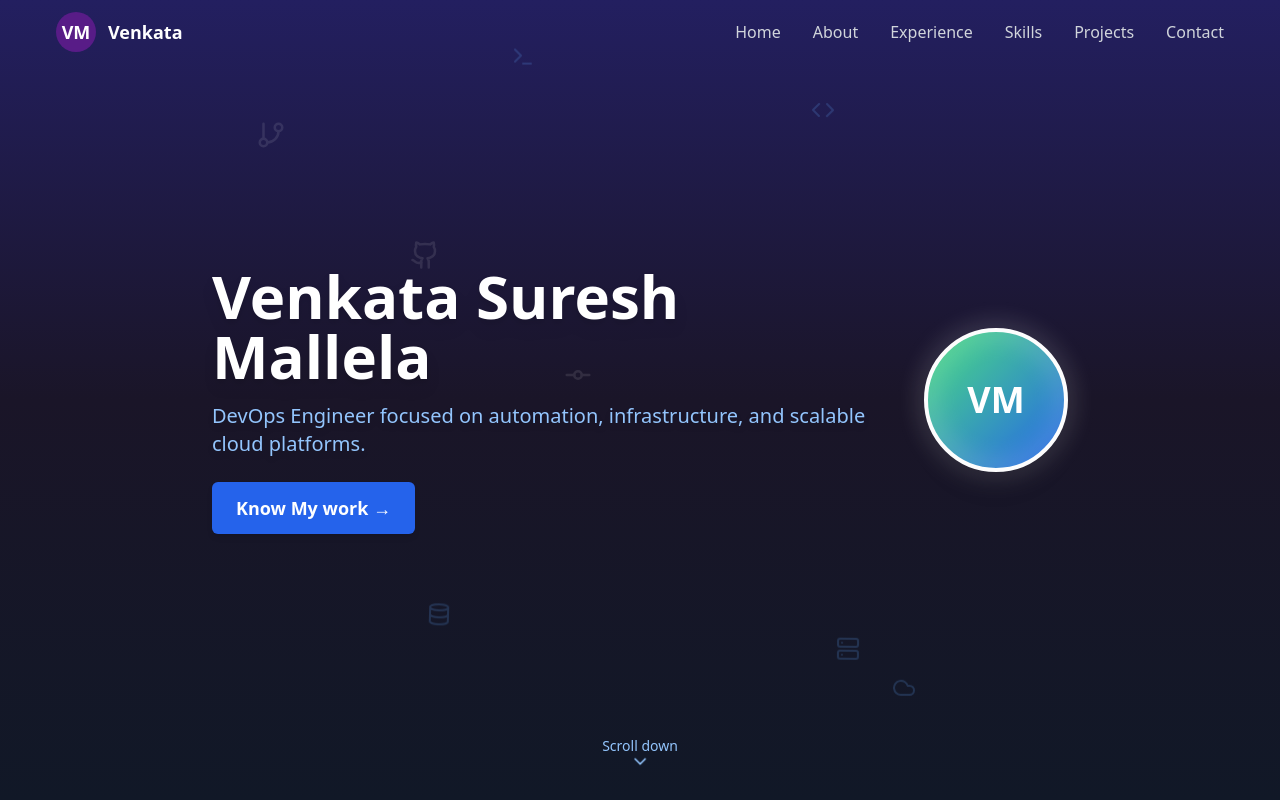
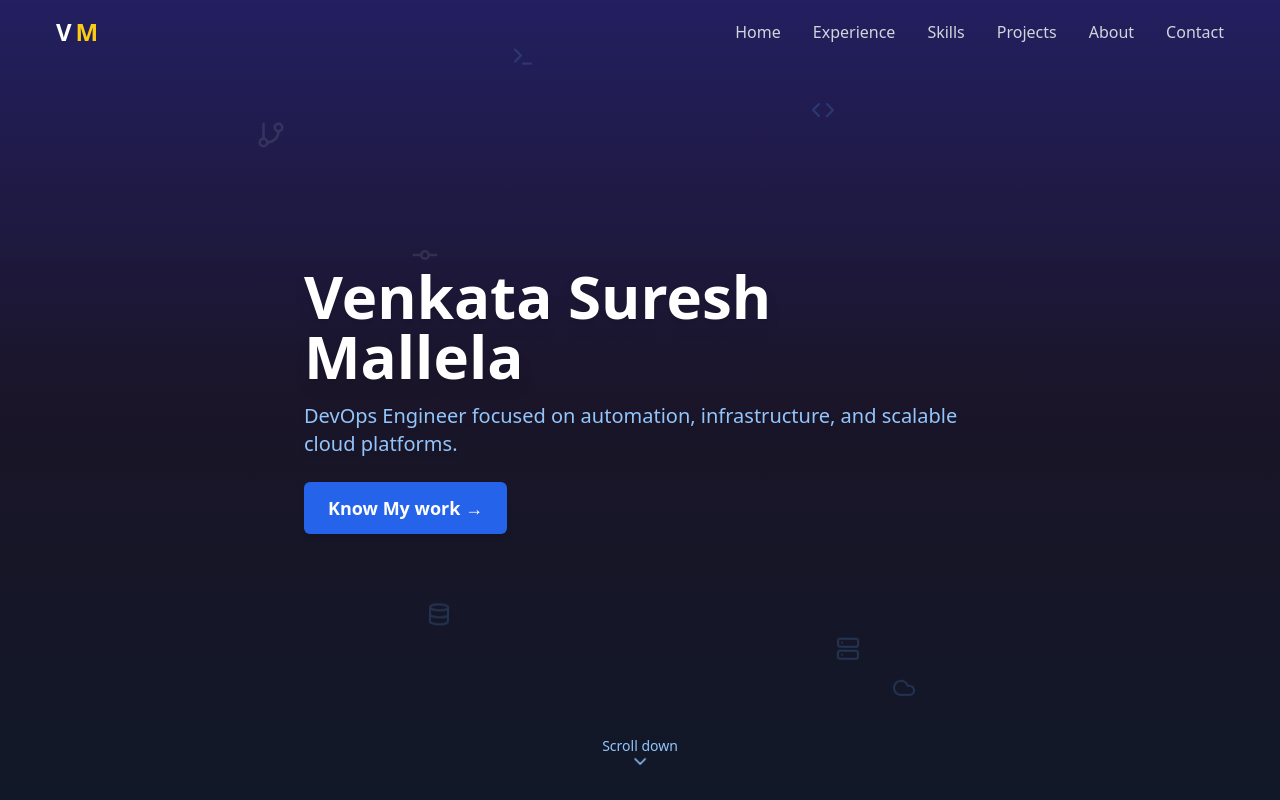
Before and after one commit to mallelasuresh1999/Venkata-Suresh-Mallela, a React (Vite) app: page / in a window 1280 px wide. Shown: the top 800 px of the page. Built offline with nearby package versions, Linux system fonts and the light colour scheme.

Commit message:
Modified the Header Section

```diff
--- a/src/components/Header.tsx
+++ b/src/components/Header.tsx
@@ -15,12 +15,25 @@ const Header = () => {
 
   const navItems = [
     { label: "Home", href: "#home" },
-    { label: "About", href: "#about" },
     { label: "Experience", href: "#experience" },
     { label: "Skills", href: "#skills" },
     { label: "Projects", href: "#projects" },
+    { label: "About", href: "#about" },
     { label: "Contact", href: "#contact" },
   ];
+
+  const handleNavClick = (e: React.MouseEvent<HTMLAnchorElement>, href: string) => {
+    e.preventDefault();
+    const target = document.querySelector(href);
+    if (target) {
+      const yOffset = -60;
+      const y = target.getBoundingClientRect().top + window.pageYOffset + yOffset;
+      window.scrollTo({ top: y, behavior: "smooth" });
+    } else if (href === "#home") {
+      window.scrollTo({ top: 0, behavior: "smooth" });
+    }
+    setIsMenuOpen(false);
+  };
 
   return (
     <header
@@ -30,18 +43,15 @@ const Header = () => {
     >
       <div className="container mx-auto px-4">
         <div className="flex items-center justify-between h-16">
-          <div className="flex items-center space-x-3">
-            <div className="bg-purple-900 text-white rounded-full w-10 h-10 flex items-center justify-center font-bold text-lg">
-              VM
-            </div>
-            {/* Updated Venkata Text */}
-            <a
-              href="#contact"
-              className="font-bold text-lg text-white hover:text-blue-300 transition-all duration-300 glow"
-            >
-              Venkata
-            </a>
-          </div>
+          {/* Logo */}
+          <a
+            href="#contact"
+            onClick={(e) => handleNavClick(e, "#contact")}
+            className="text-lg font-extrabold flex items-center space-x-1 cursor-pointer"
+          >
+            <span className="text-white text-2xl">V</span>
+            <span className="text-yellow-400 text-2xl">M</span>
+          </a>
 
           {/* Desktop Navigation */}
           <nav className="hidden md:flex space-x-8">
@@ -49,6 +59,7 @@ const Header = () => {
               <a
                 key={item.label}
                 href={item.href}
+                onClick={(e) => handleNavClick(e, item.href)}
                 className="text-gray-300 hover:text-blue-400 transition-colors relative group"
               >
                 {item.label}
@@ -73,8 +84,8 @@ const Header = () => {
               <a
                 key={item.label}
                 href={item.href}
+                onClick={(e) => handleNavClick(e, item.href)}
                 className="block py-2 px-4 text-gray-300 hover:text-blue-400 hover:bg-gray-800/50 transition-colors"
-                onClick={() => setIsMenuOpen(false)}
               >
                 {item.label}
               </a>
@@ -82,8 +93,6 @@ const Header = () => {
           </nav>
         )}
       </div>
-
-      {/* Custom Glow Effect Style */}
     </header>
   );
 };
--- a/src/components/Hero.tsx
+++ b/src/components/Hero.tsx
@@ -7,11 +7,10 @@ import {
   Database,
   GitBranch,
   GitCommit,
-  Github,
 } from "lucide-react";
 
 const floatingIcons = [Code, Terminal, Cloud, Server, Database];
-const devOpsIcons = [GitBranch, Github, GitCommit];
+const devOpsIcons = [GitBranch, GitCommit];
 
 const Hero = () => {
   return (
@@ -68,14 +67,6 @@ const Hero = () => {
         </a>
       </div>
 
-      {/* Avatar Right Side */}
-      <div className="relative z-10 w-28 h-28 sm:w-32 sm:h-32 md:w-36 md:h-36 flex-shrink-0">
-        <div className="absolute inset-0 rounded-full border-[6px] border-gradient-to-tr from-red-400 via-blue-500 to-green-400 animate-gradient-spin blur-md opacity-50"></div>
-        <div className="w-full h-full bg-gradient-to-br from-green-400 to-blue-600 rounded-full flex items-center justify-center font-bold text-white text-3xl sm:text-4xl shadow-xl border-4 border-white">
-          VM
-        </div>
-      </div>
-
       {/* Scroll Indicator */}
       <div className="absolute bottom-6 left-1/2 transform -translate-x-1/2 text-blue-300 text-sm text-center z-10">
         <p>Scroll down</p>
--- a/src/components/Projects.tsx
+++ b/src/components/Projects.tsx
@@ -1,5 +1,3 @@
-import React from "react";
-
 interface Project {
   title: string;
   client: string;
--- a/src/components/Skills.tsx
+++ b/src/components/Skills.tsx
@@ -1,5 +1,3 @@
-import React from "react";
-
 interface Skill {
   name: string;
   iconPath: string;
--- a/src/index.css
+++ b/src/index.css
@@ -92,6 +92,7 @@ html {
     }
   }
 }
+
 
 .section-transition {
   opacity: 0;
```
Also changed, not shown: public/fonts/Jokerman.otf (added), public/vms.png (added).
